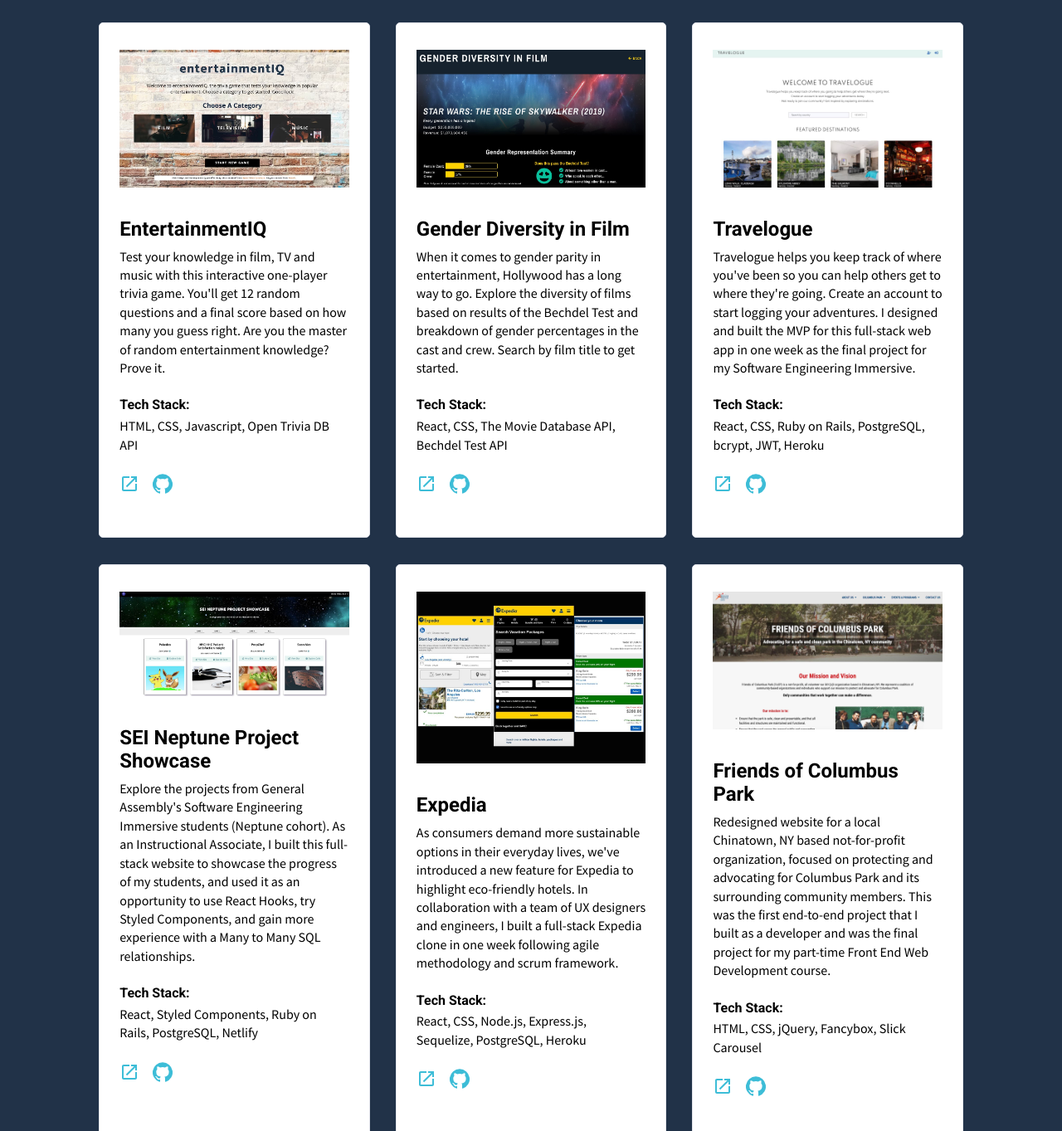
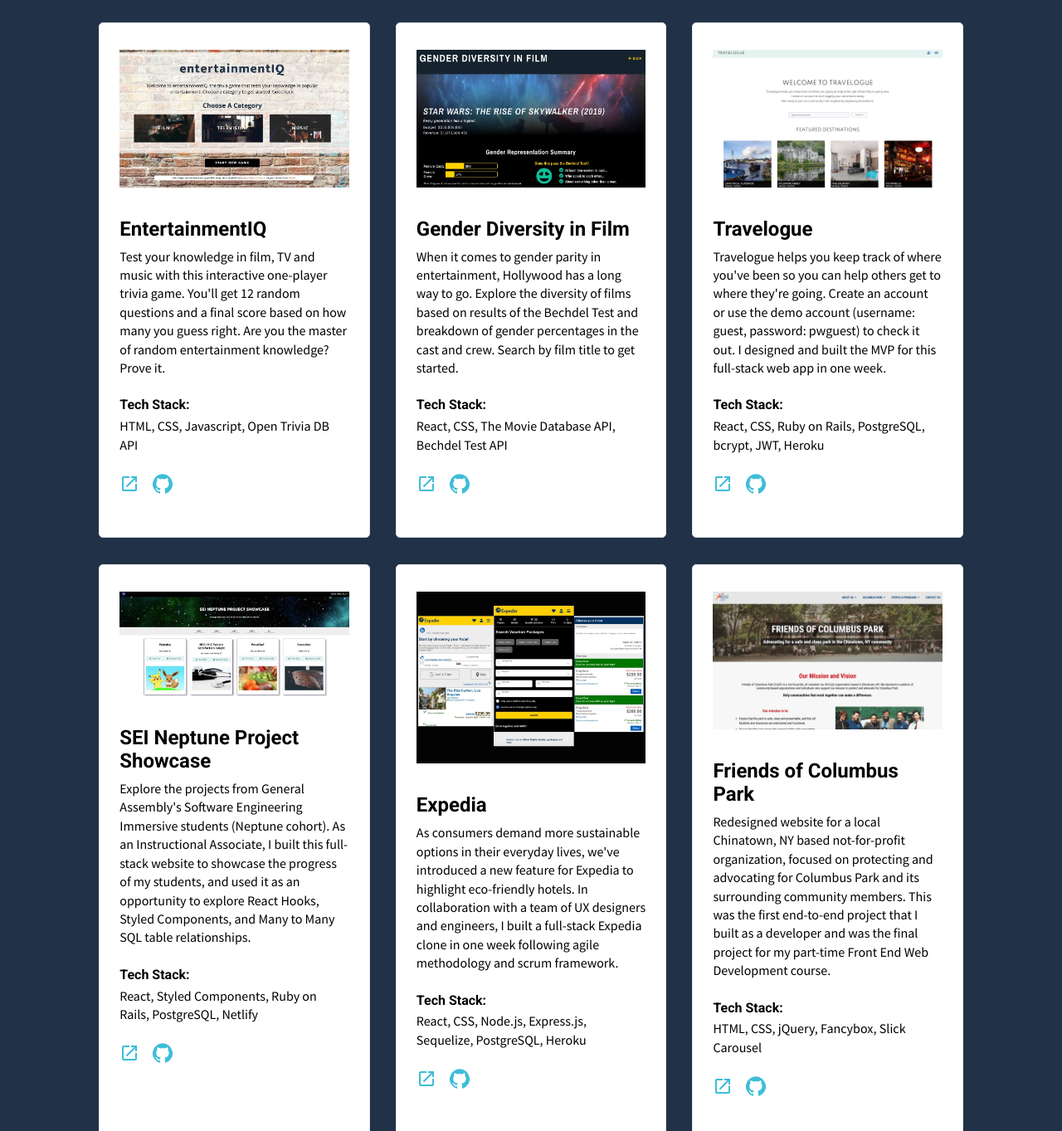
Before and after one commit to jngong/portfolio, a React (Create React App) app: page / in a window 1280 px wide. Shown: the part 1857-3220 px from the top of the page at 83% size. Built offline with nearby package versions, Linux system fonts and the light colour scheme; some icons are missing; a web font is replaced by a local one.

Commit message:
edited projects

```diff
--- a/src/data/projects.js
+++ b/src/data/projects.js
@@ -32,7 +32,7 @@
     title: "Travelogue",
     tech_stack: "React, CSS, Ruby on Rails, PostgreSQL, bcrypt, JWT, Heroku",
     overview:
-      "Travelogue helps you keep track of where you've been so you can help others get to where they're going. Create an account to start logging your adventures. I designed and built the MVP for this full-stack web app in one week as the final project for my Software Engineering Immersive.",
+      "Travelogue helps you keep track of where you've been so you can help others get to where they're going. Create an account or use the demo account (username: guest, password: pwguest) to check it out. I designed and built the MVP for this full-stack web app in one week.",
     features:
       "User sign up / login with encrypted password & JWT authorization, User can create, read, update & delete their own entries, Public view of places filterable by country, Model-View-Controller (MVC) design pattern, REST API backend, Responsive media queries",
     image: Travelogue,
@@ -43,7 +43,7 @@
     title: "SEI Neptune Project Showcase",
     tech_stack: "React, Styled Components, Ruby on Rails, PostgreSQL, Netlify",
     overview:
-      "Explore the projects from General Assembly's Software Engineering Immersive students (Neptune cohort). As an Instructional Associate, I built this full-stack website to showcase the progress of my students, and used it as an opportunity to use React Hooks, try Styled Components, and gain more experience with a Many to Many SQL relationships.",
+      "Explore the projects from General Assembly's Software Engineering Immersive students (Neptune cohort). As an Instructional Associate, I built this full-stack website to showcase the progress of my students, and used it as an opportunity to explore React Hooks, Styled Components, and Many to Many SQL table relationships.",
     features:
       "Students can create their own projects and upon submission, will have a one-time opportunity to Edit or Delete the project. Users can view all projects on the homepage and filter the projects by Unit using the navigation tabs at the top.",
     image: Neptune,
```
